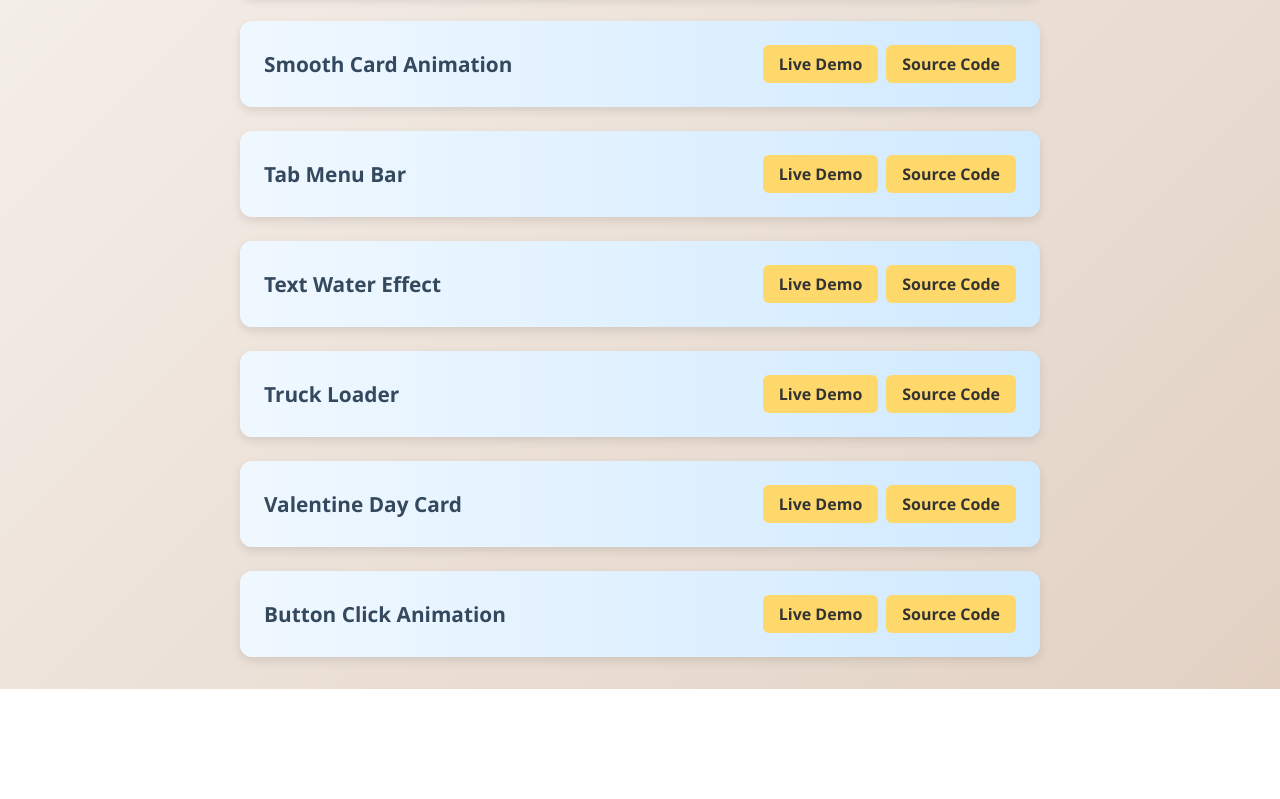
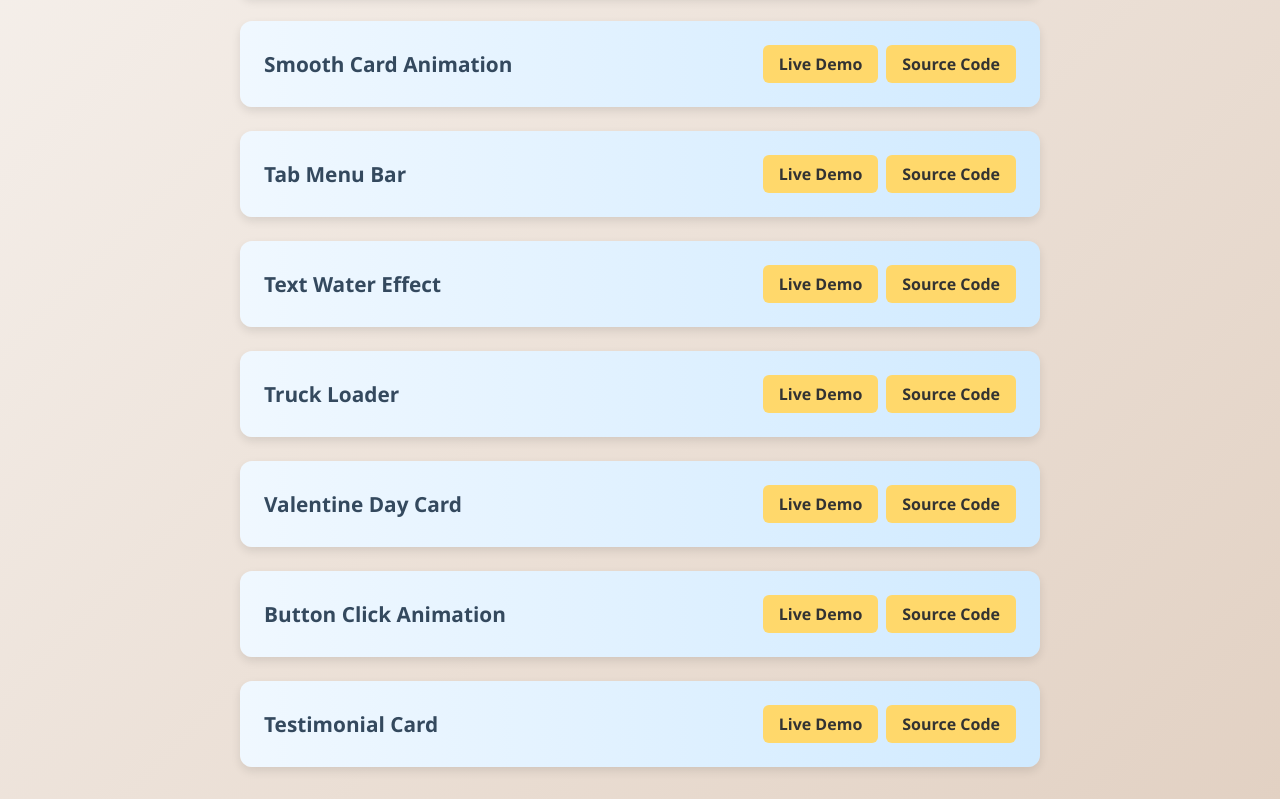
Before and after one commit to Ronit-CodeWizard/CodeWizard, a plain HTML site: page index.html in a window 1280 px wide. Shown: the part 975-1774 px from the top of the page. Before the commit the page ends 1664 px from the top, so only its background shows below. Drawn offline with Linux system fonts and the light colour scheme.

Commit message:
Update index.html

```diff
--- a/index.html
+++ b/index.html
@@ -242,6 +242,14 @@
         <a href="https://github.com/ronit-codewizard/CodeWizard/tree/main/button-click-animation" target="_blank">Source Code</a>
       </div>
     </div>
+
+    <div class="project-card">
+      <div class="project-name">Testimonial Card</div>
+      <div class="button-group">
+        <a href="https://ronit-codewizard.github.io/CodeWizard/Testimonials-card" target="_blank">Live Demo</a>
+        <a href="https://github.com/ronit-codewizard/CodeWizard/tree/main/Testimonials-card" target="_blank">Source Code</a>
+      </div>
+    </div>
   </div>
 
 </body>
```
